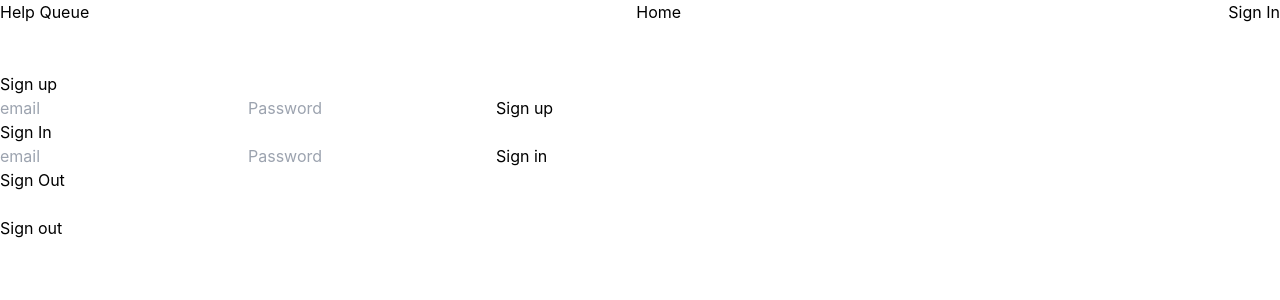
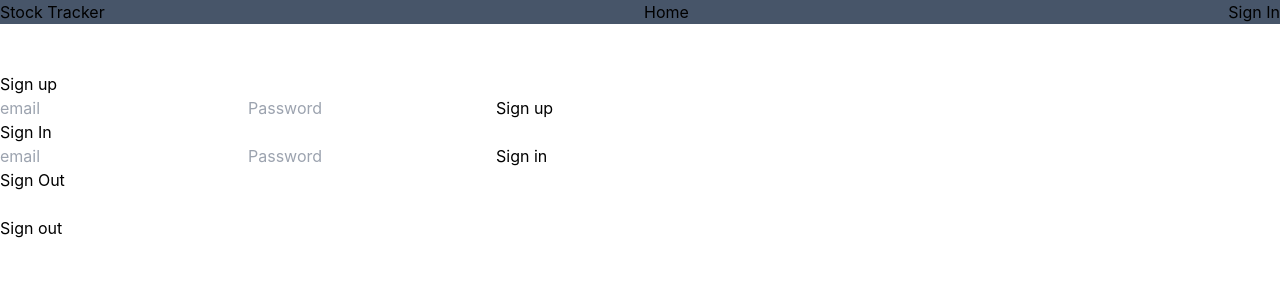
Before and after one commit to Zookerman3/Stock-Tracker-App, a React (Create React App) app: page /sign-in in a window 1280 px wide. Shown: the top 300 px of the page. Built offline with nearby package versions, Linux system fonts and the light colour scheme; no server answers.

Commit message:
api only calls the first ten responses

```diff
--- a/src/components/Homepage.js
+++ b/src/components/Homepage.js
@@ -45,14 +45,19 @@ function Homepage() {
     } else if (!isLoaded) {
         return <h1>...Loading...</h1>;
     } else {
+        const firstTenTrades = recentTrades.slice(0, 10);
         return (
             <React.Fragment>
                 <h1>Most Recent Trades</h1>
                 <ul>
-                    {recentTrades.map((trade, index) =>
+                    {firstTenTrades.map((trade, index) =>
                         <li key={index}>
-                            <h3>{trade.ReportDate}</h3>
+                            <h3>{trade.Representative}</h3>
+                            <p>{trade.House}</p>
+                            <p>{trade.Transaction}</p>
                             <p>{trade.Ticker}</p>
+                            <p>{trade.Range}</p>
+                            <br></br>
                         </li>
                     )}
                 </ul>
--- a/src/components/NavBar.js
+++ b/src/components/NavBar.js
@@ -4,8 +4,8 @@ import React from "react";
 function Navbar() {
     return (
         <React.Fragment>
-            <div className="flex mb-12 justify-between">
-                <h1> Help Queue</h1>
+            <div className="flex mb-12 justify-between bg-slate-600">
+                <h1> Stock Tracker</h1>
 
                     <p>
                         <Link to="/">Home</Link>
```
